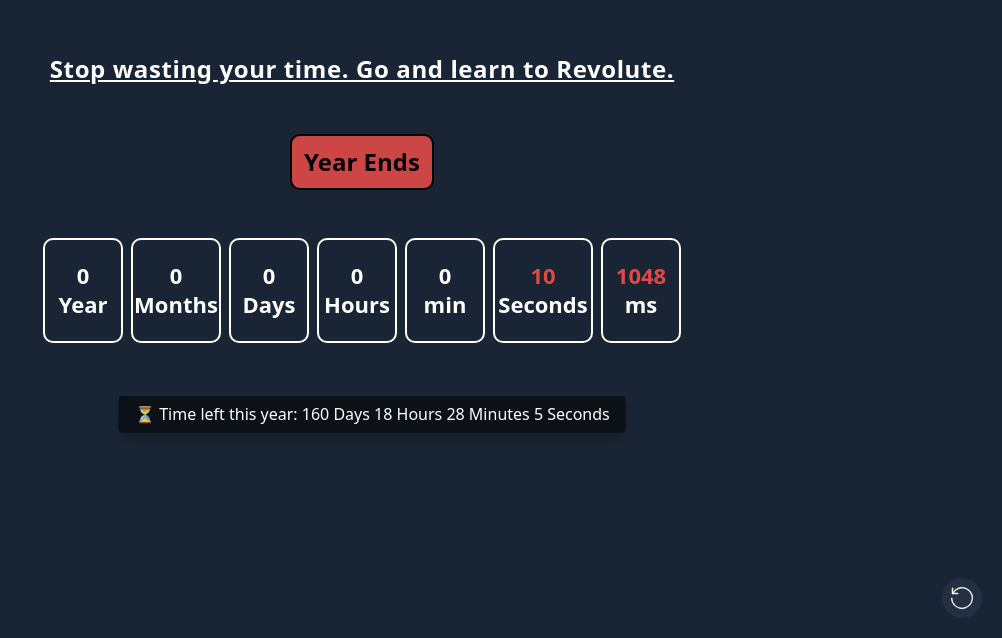
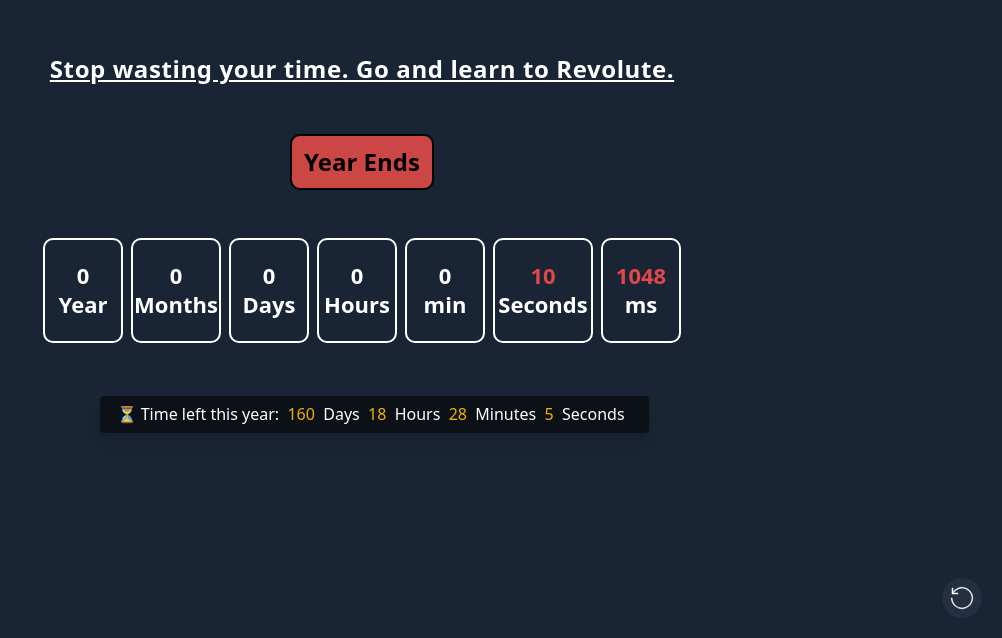
Before and after one commit to axait/ticktick-browser, a React (Vite) app: page / in a window 1280 px wide. Shown: the part 162-800 px from the top of the page, without its empty margins (278-1280 px from the left). Built offline with nearby package versions, Linux system fonts and the light colour scheme.

Commit message:
make the remaining time displayer more good in ui and attractive for reading.

```diff
--- a/src/RemainingTimeInYear.tsx
+++ b/src/RemainingTimeInYear.tsx
@@ -9,7 +9,7 @@
         const timer = setTimeout(() => {
             setVisibilityState(false);
             setVisiblityFn(false);
-        }, 7000);
+        }, 15000);
 
         return () => clearTimeout(timer);
     }, [visibilityState]);
@@ -23,7 +23,7 @@
                 text-[16px] font-light
                 text-white
                 rounded-sm shadow-lg
-                translate-x-[-5%]
+                translate-x-[-8%]
                 px-4 py-2
                 transition-opacity duration-200
                 ${visibilityState ?
--- a/src/timer.jsx
+++ b/src/timer.jsx
@@ -4,6 +4,7 @@
 
 function Timer() {
     const [remainingTimeInYear, setRemainingTimeInYear] = useState('')
+    const [remainingTimeInYearReactNode, setRemainingTimeInYearReactNode] = useState('')
     const [isVisibility, setIsVisibility] = useState(true);
 
     useEffect(
@@ -34,12 +35,23 @@
             (timeLeft % (1000 * 60)) / 1000
         );
 
+
         setRemainingTimeInYear(
             `⏳ Time left this year:\n\n` +
             `${days} Days\n` +
             `${hours} Hours\n` +
             `${minutes} Minutes\n` +
             `${seconds} Seconds`
+        );
+
+        setRemainingTimeInYearReactNode(
+            <>
+                <b>⏳ Time left this year:</b> &nbsp;
+                <b className="text-yellow-500">{days}</b> &nbsp;Days &nbsp;
+                <b className="text-yellow-500">{hours}</b> &nbsp;Hours &nbsp;
+                <b className="text-yellow-500">{minutes}</b> &nbsp;Minutes &nbsp;
+                <b className="text-yellow-500">{seconds}</b> &nbsp;Seconds &nbsp;
+            </>
         );
     }
 
@@ -75,14 +87,14 @@
                 text-black
                 animate__rubberBand
                 "
-                    onClick={() => { calculateRemainingTimeInYearFn();setIsVisibility(!isVisibility) }}
+                    onClick={() => { calculateRemainingTimeInYearFn(); setIsVisibility(!isVisibility) }}
                     title={remainingTimeInYear}
 
                 >Year Ends</button>
 
                 <Counting />
 
-                {isVisibility && <RemainingTimeInYear text={remainingTimeInYear} setVisiblityFn={setIsVisibility} />}
+                {isVisibility && <RemainingTimeInYear text={remainingTimeInYearReactNode} setVisiblityFn={setIsVisibility} />}
 
 
             </div>
```
